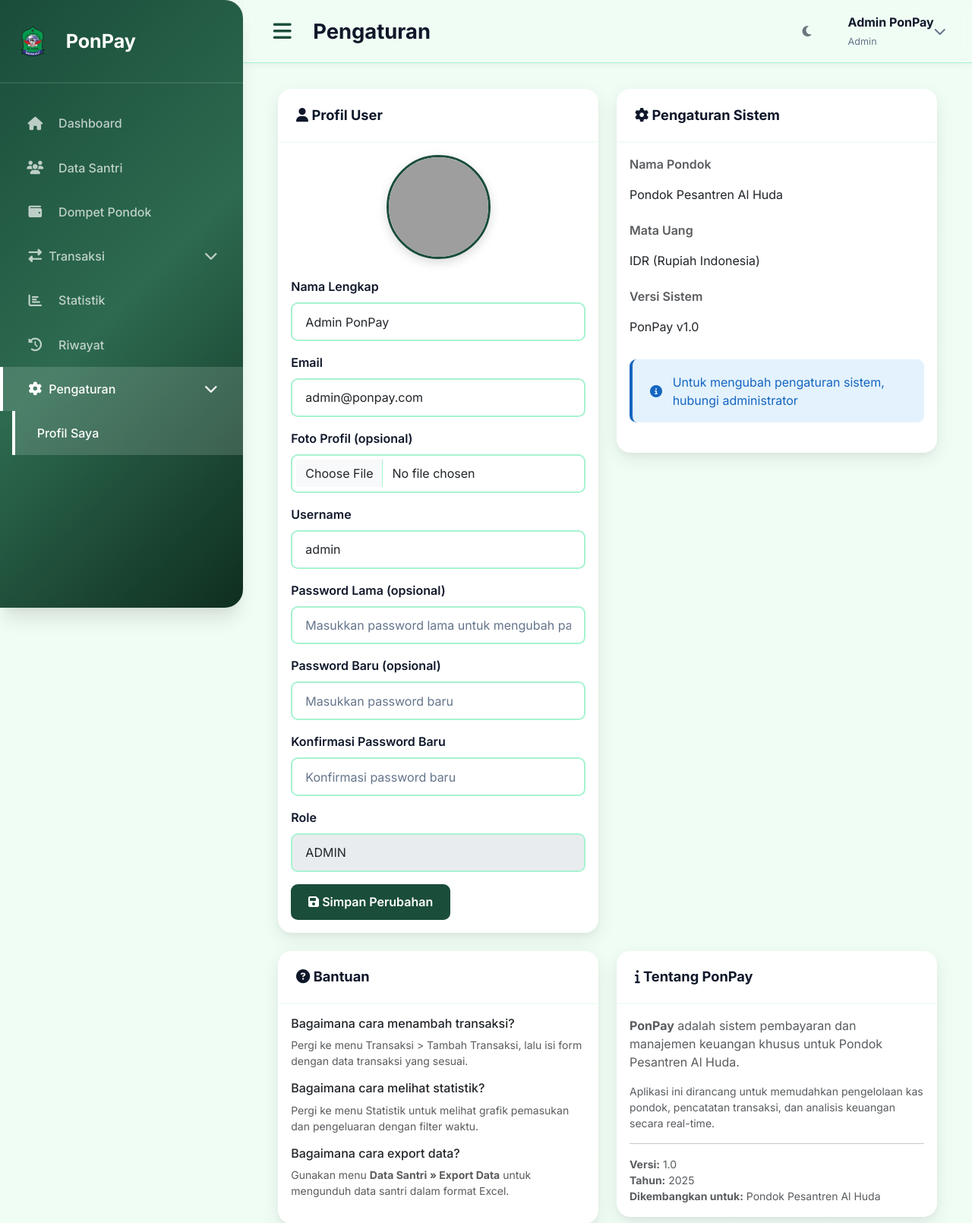
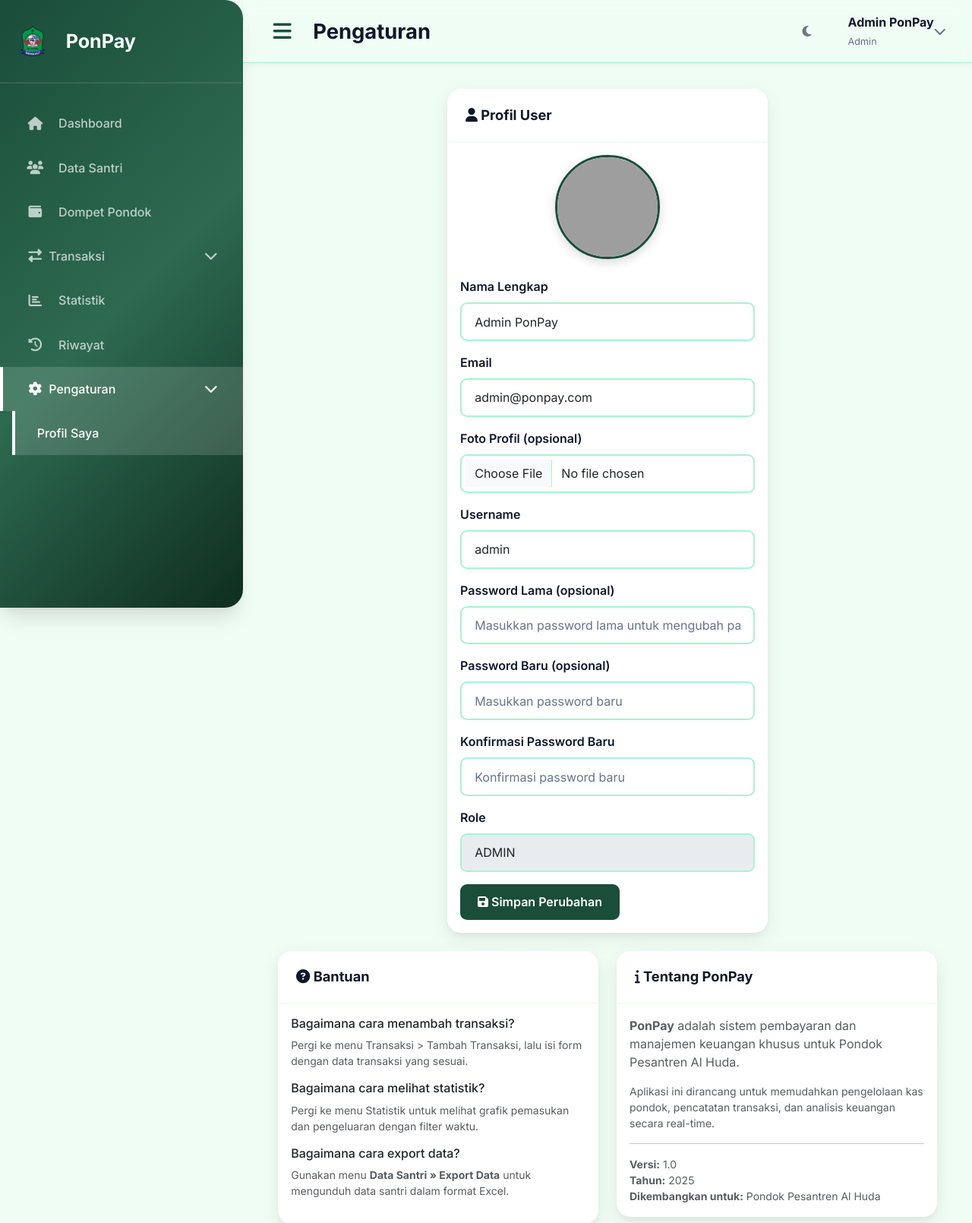
Before and after one commit to kampusriset/23g_flask_pesantren_pay, a Flask app: page /settings/ in a window 1280 px wide. Shown: the top 1610 px of the page at 76% size. Run offline with Flask 3, Linux system fonts and the light colour scheme; data comes from the database, SQL or seed files in the repository; parts of the project's set-up code (start-up, migrations or seed data) failed here and were passed over; some libraries are stand-ins or nearby versions; grey boxes are pictures that could not be loaded.

Commit message:
perbaikan tampilan profile

```diff
--- a/static/css/style.css
+++ b/static/css/style.css
@@ -109,6 +109,21 @@ body {
   width: 5rem;
 }
 
+/* Hidden (desktop) - completely hide sidebar and let content expand */
+.sidebar.hidden {
+  transform: translateX(-100%);
+  width: 0;
+  opacity: 0;
+  visibility: hidden;
+  box-shadow: none;
+  pointer-events: none;
+}
+
+/* Support main-content expansion via sibling rule when sidebar is hidden */
+.sidebar.hidden ~ .main-content {
+  margin-left: 0 !important;
+}
+
 .sidebar.collapsed .sidebar-header {
   padding: 2.14rem 0.86rem;
 }
--- a/templates/base.html
+++ b/templates/base.html
@@ -32,7 +32,7 @@
   <body>
     <div class="wrapper d-flex">
       <!-- Sidebar -->
-      <nav class="sidebar" id="sidebar">
+      <nav class="sidebar" id="sidebar" aria-hidden="false">
         <div class="sidebar-header">
           <div class="logo-section">
             <img
--- a/templates/settings.html
+++ b/templates/settings.html
@@ -7,7 +7,7 @@
 <div class="container-fluid">
     <div class="row">
         <!-- Profil User -->
-        <div class="col-lg-6 mb-4">
+        <div class="col-md-8 col-lg-6 mb-4 mx-auto">
             <div class="card">
                 <div class="card-header">
                     <h6 class="card-title"><i class="fas fa-user"></i> Profil User</h6>
@@ -69,36 +69,8 @@
                 </div>
             </div>
         </div>
+    </div>
 
-        <!-- Pengaturan Sistem -->
-        <div class="col-lg-6 mb-4">
-            <div class="card">
-                <div class="card-header">
-                    <h6 class="card-title"><i class="fas fa-cog"></i> Pengaturan Sistem</h6>
-                </div>
-                <div class="card-body">
-                    <div class="info-item mb-3">
-                        <label class="form-label text-muted">Nama Pondok</label>
-                        <p class="form-control-plaintext">{{ settings.get('pondok_name', 'Pondok Pesantren Al Huda') }}</p>
-                    </div>
-
-                    <div class="info-item mb-3">
-                        <label class="form-label text-muted">Mata Uang</label>
-                        <p class="form-control-plaintext">{{ settings.get('system_currency', 'IDR') }} (Rupiah Indonesia)</p>
-                    </div>
-
-                    <div class="info-item mb-3">
-                        <label class="form-label text-muted">Versi Sistem</label>
-                        <p class="form-control-plaintext">PonPay v1.0</p>
-                    </div>
-
-                    <div class="alert alert-info mt-4">
-                        <i class="fas fa-info-circle"></i> Untuk mengubah pengaturan sistem, hubungi administrator
-                    </div>
-                </div>
-            </div>
-        </div>
-    </div>
 
     <div class="row">
         <!-- Bantuan & Dokumentasi -->
```
Also changed, not shown: static/js/script.js (+38 -11 lines), templates/dashboard.html (+8 -0 lines).
